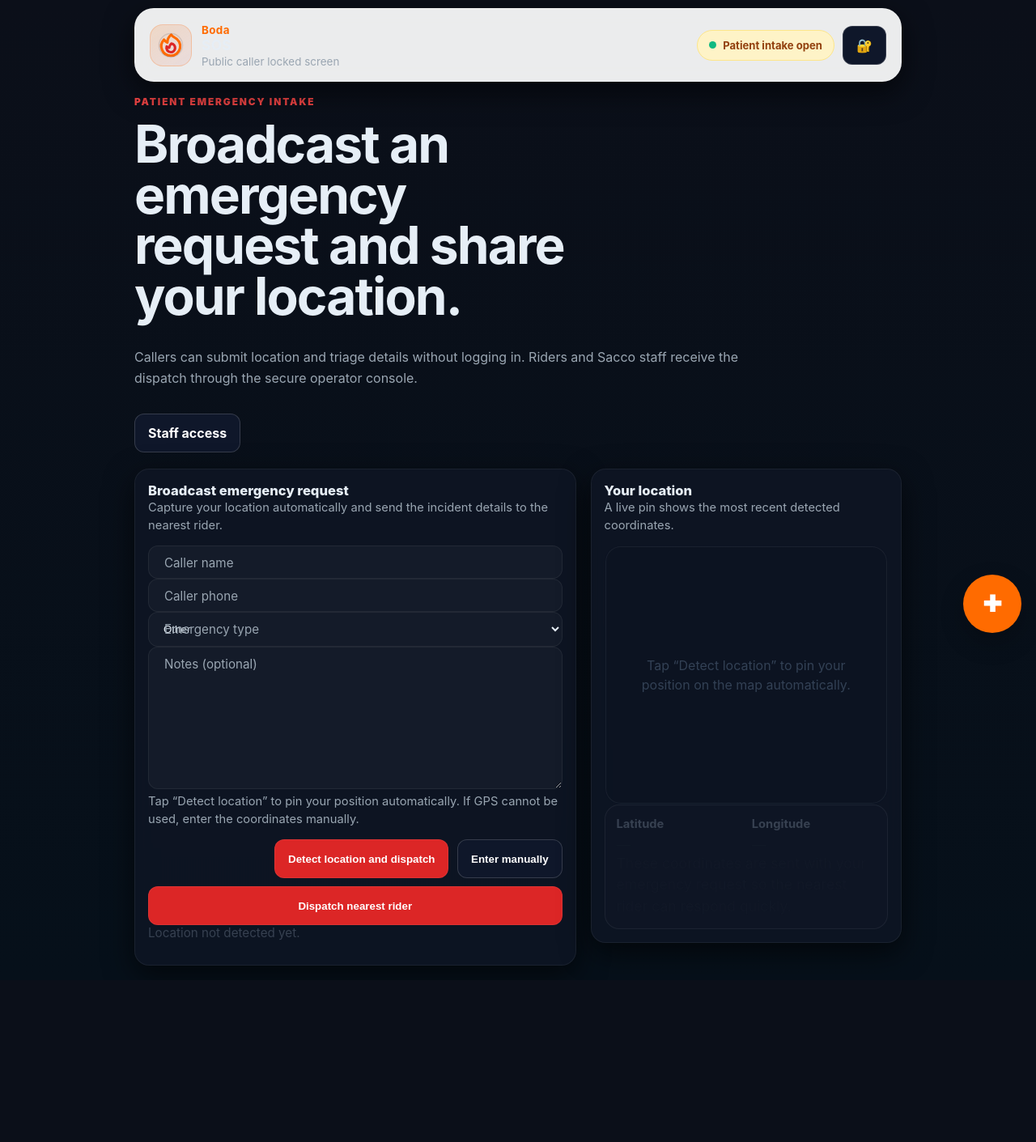
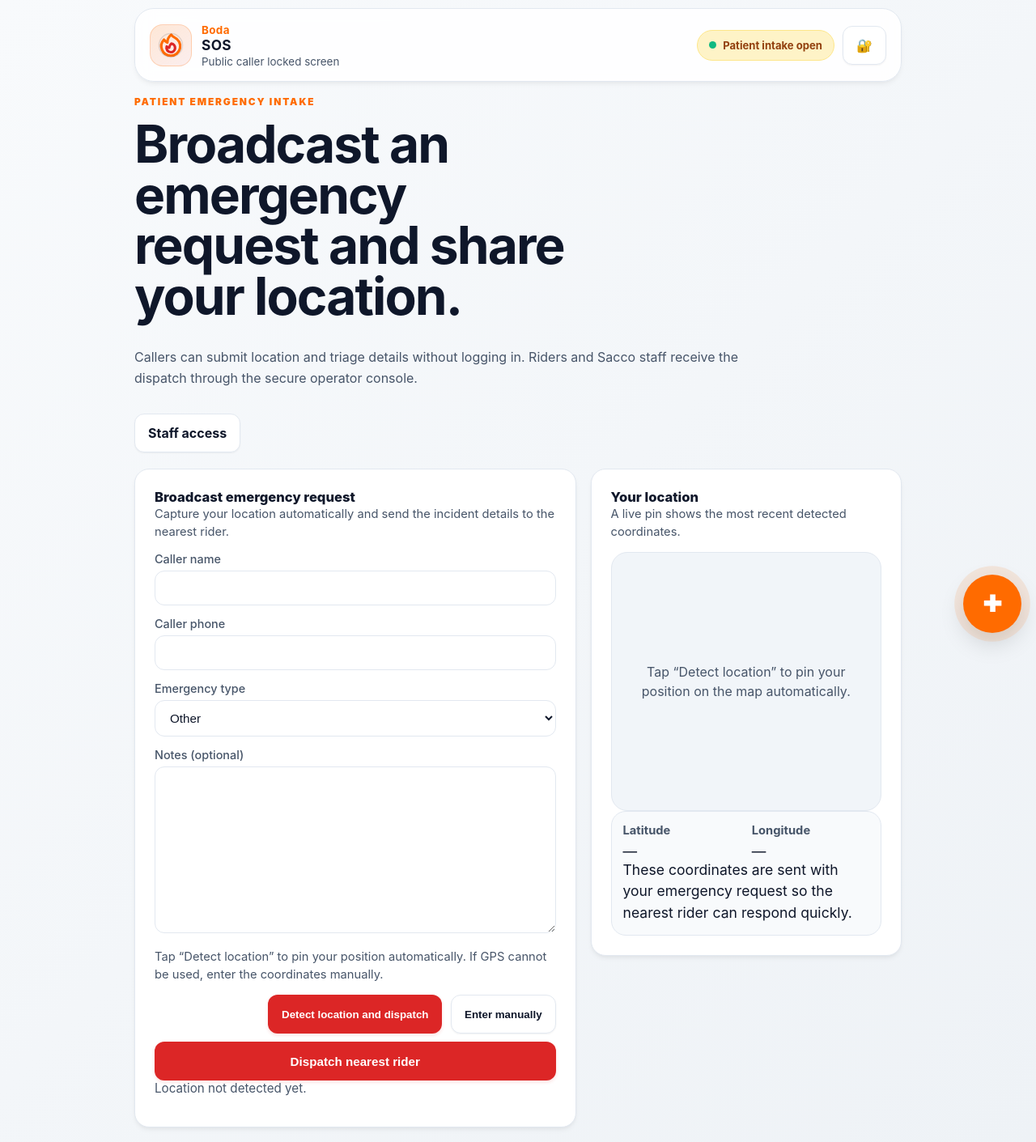
Before and after one commit to theo24-sys/BodaSOS, a Django app: page / in a window 1280 px wide. Shown: the whole page at 81% size. Before the commit the page ends 1193 px from the top, so only its background shows below. Run offline with Django 5.2, Linux system fonts and the light colour scheme.

Commit message:
Initial commit

```diff
--- a/docker-compose.yml
+++ b/docker-compose.yml
@@ -21,6 +21,8 @@ services:
   daphne:
     build: .
     command: daphne -b 0.0.0.0 -p 8000 salamanoda.asgi:application
+    volumes:
+      - .:/app
     ports:
       - "8000:8000"
     environment:
--- a/templates/base.html
+++ b/templates/base.html
@@ -13,8 +13,8 @@
         margin: 0;
         padding: 0;
         font-family: Inter, system-ui, -apple-system, BlinkMacSystemFont, "Segoe UI", sans-serif;
-        background: linear-gradient(180deg, #0B0F19 0%, #06101a 100%);
-        color: #e6eef6;
+        background: linear-gradient(135deg, #F8FAFC 0%, #EEF2F6 100%);
+        color: #0F172A;
         min-height: 100vh;
       }
       a { color: inherit; text-decoration: none; }
--- a/templates/dispatch/base.html
+++ b/templates/dispatch/base.html
@@ -13,18 +13,18 @@
     <link rel="icon" type="image/png" href="{% static 'images/bodasos-icon.png' %}">
     <style>
       :root {
-        color-scheme: dark;
-        --bg: #0B0F19;
-        --surface: rgba(17,24,39,0.6);
-        --card: rgba(17,24,39,0.7);
-        --text: #e6eef6;
-        --muted: #9aa6b2;
-        --border: rgba(255,255,255,0.06);
-        --accent: #EF4444;
-        --warning: #F59E0B;
-        --danger: #dc2626;
-        --success: #10b981;
-        --shadow: 0 12px 36px rgba(0, 0, 0, 0.6);
+        color-scheme: light;
+        --bg: #F8FAFC;
+        --surface: #FFFFFF;
+        --card: #FFFFFF;
+        --text: #0F172A;
+        --muted: #475569;
+        --border: #E2E8F0;
+        --accent: #FF6B00;
+        --warning: #D97706;
+        --danger: #DC2626;
+        --success: #10B981;
+        --shadow: 0 4px 6px -1px rgba(0, 0, 0, 0.05), 0 2px 4px -1px rgba(0, 0, 0, 0.03);
       }
 
       * { box-sizing: border-box; }
@@ -33,16 +33,16 @@
         margin: 0;
         min-height: 100vh;
         font-family: Inter, system-ui, -apple-system, BlinkMacSystemFont, "Segoe UI", sans-serif;
-        background: linear-gradient(180deg, var(--bg) 0%, #06101a 100%);
+        background: linear-gradient(135deg, var(--bg) 0%, #EEF2F6 100%);
         color: var(--text);
-        -webkit-font-smoothing:antialiased;
-        -moz-osx-font-smoothing:grayscale;
+        -webkit-font-smoothing: antialiased;
+        -moz-osx-font-smoothing: grayscale;
       }
       a { color: inherit; text-decoration: none; }
       .shell {
         max-width: 980px;
         margin: 0 auto;
-        padding: calc(env(safe-area-inset-top,16px) + 10px) 16px calc(env(safe-area-inset-bottom,16px) + 18px);
+        padding: calc(env(safe-area-inset-top, 16px) + 10px) 16px calc(env(safe-area-inset-bottom, 16px) + 18px);
       }
       .topbar {
         display: flex;
@@ -51,7 +51,7 @@
         gap: 16px;
         padding: 16px 18px;
         margin-bottom: 18px;
-        background: rgba(255, 255, 255, 0.92);
+        background: rgba(255, 255, 255, 0.85);
         border: 1px solid var(--border);
         border-radius: 24px;
         box-shadow: var(--shadow);
@@ -78,6 +78,7 @@
         display: block;
         font-size: 1.08rem;
         letter-spacing: 0.02em;
+        color: var(--text);
       }
       .brand-copy span {
         display: block;
@@ -118,28 +119,35 @@
         align-items: center;
         justify-content: center;
         gap: 8px;
-        border: 1px solid var(--border);
+        border: 1px solid transparent;
         border-radius: 12px;
         padding: 12px 16px;
         min-height: 48px;
-        background: linear-gradient(180deg, var(--accent), #c92b2b);
+        background: linear-gradient(180deg, var(--accent), #E05E00);
         color: #fff;
         font-weight: 700;
         cursor: pointer;
-        transition: transform 120ms cubic-bezier(0.4,0,0.2,1), filter 120ms linear;
+        transition: transform 120ms cubic-bezier(0.4, 0, 0.2, 1), filter 120ms linear;
         will-change: transform;
+        box-shadow: 0 2px 4px rgba(255, 107, 0, 0.15);
       }
       .button:active, button:active, input[type="submit"]:active { transform: scale(0.97); filter: brightness(0.92); }
       .button.secondary {
-        background: #0f172a;
-        border-color: rgba(255,255,255,0.16);
-        color: #ffffff;
+        background: #FFFFFF;
+        border-color: var(--border);
+        color: var(--text);
+        box-shadow: 0 1px 2px rgba(0, 0, 0, 0.05);
+      }
+      .button.secondary:hover {
+        background: #F8FAFC;
+        border-color: #CBD5E1;
       }
       .button.danger,
       button.danger,
       input[type="submit"].danger {
         background: var(--danger);
         color: #ffffff;
+        box-shadow: 0 2px 4px rgba(220, 38, 38, 0.15);
       }
       .install-button {
         background: var(--accent);
@@ -200,6 +208,7 @@
         font-size: clamp(2rem, 5vw, 4.2rem);
         line-height: 0.98;
         letter-spacing: -0.03em;
+        color: var(--text);
         max-width: 13ch;
       }
       .subhead {
@@ -209,11 +218,10 @@
         line-height: 1.65;
       }
       .card {
-        background: rgba(17,24,39,0.7);
-        backdrop-filter: blur(12px);
+        background: var(--card);
         border: 1px solid var(--border);
         border-radius: 18px;
-        padding: 16px;
+        padding: 24px;
         box-shadow: var(--shadow);
       }
       .dashboard-grid {
@@ -237,7 +245,7 @@
         gap: 12px;
         margin-bottom: 14px;
       }
-      .panel-title { margin: 0; font-size: 1.04rem; font-weight: 800; }
+      .panel-title { margin: 0; font-size: 1.04rem; font-weight: 800; color: var(--text); }
       .panel-lead { color: var(--muted); font-size: 0.92rem; line-height: 1.5; }
       .stat-grid {
         display: grid;
@@ -250,55 +258,45 @@
         border-radius: 18px;
         padding: 14px;
       }
-      .stat strong { display: block; font-size: 1.35rem; line-height: 1; margin-bottom: 6px; }
+      .stat strong { display: block; font-size: 1.35rem; line-height: 1; margin-bottom: 6px; color: var(--text); }
       .stat span {
         color: var(--muted);
         font-size: 0.76rem;
         text-transform: uppercase;
         letter-spacing: 0.08em;
       }
-      label { display: block; margin: 10px 0 6px; color: var(--muted); font-size: 0.9rem; }
+      label { display: block; margin: 10px 0 6px; color: var(--muted); font-size: 0.9rem; font-weight: 500; }
       input, select, textarea {
         width: 100%;
         padding: 12px 14px;
         border-radius: 12px;
         border: 1px solid var(--border);
-        background: rgba(255,255,255,0.03);
+        background: #ffffff;
         color: var(--text);
+        font-size: 0.95rem;
+        transition: border-color 0.15s ease, box-shadow 0.15s ease;
       }
-      /* Floating label pattern */
-      .field-group { position: relative; }
+      /* Floating label pattern override for simplicity/cleanliness in light mode */
+      .field-group { position: relative; margin-bottom: 14px; }
       .field-group label {
-        position: absolute;
-        left: 14px;
-        top: 12px;
-        margin: 0;
-        transition: transform 0.18s cubic-bezier(0.4,0,0.2,1), font-size 0.18s cubic-bezier(0.4,0,0.2,1), top 0.18s ease;
-        background: transparent;
-        padding: 0 6px;
-        pointer-events: none;
+        display: block;
+        margin-bottom: 6px;
         color: var(--muted);
-        font-size: 0.95rem;
-      }
-      .field-group:focus-within label,
-      .field-group.filled label {
-        transform: translateY(-20px) scale(0.92);
-        font-size: 0.78rem;
-        top: 6px;
-        color: var(--text);
+        font-size: 0.9rem;
+        font-weight: 500;
       }
       textarea { min-height: 110px; resize: vertical; }
       input:focus, select:focus, textarea:focus {
         outline: none;
-        border-color: rgba(255, 107, 0, 0.7);
-        box-shadow: 0 0 0 3px rgba(255, 107, 0, 0.12);
+        border-color: var(--accent);
+        box-shadow: 0 0 0 3px rgba(255, 107, 0, 0.15);
       }
       .hint { color: var(--muted); font-size: 0.92rem; line-height: 1.5; }
       .split-output {
         margin-top: 14px;
         padding: 12px 14px;
         border-radius: 14px;
-        background: #f9fafb;
+        background: #F8FAFC;
         border: 1px dashed var(--border);
         color: var(--muted);
       }
@@ -306,34 +304,52 @@
         min-height: 420px;
         border-radius: 18px;
         overflow: hidden;
-        background: #f8fafc;
+        background: #F8FAFC;
         border: 1px solid var(--border);
       }
       table { width: 100%; border-collapse: collapse; }
-      th, td { text-align: left; padding: 12px 10px; border-bottom: 1px solid var(--border); vertical-align: top; }
+      th, td { text-align: left; padding: 14px 16px; border-bottom: 1px solid var(--border); vertical-align: middle; }
       th {
+        background: #F8FAFC;
         color: var(--muted);
-        font-size: 0.74rem;
+        font-size: 0.75rem;
         text-transform: uppercase;
-        letter-spacing: 0.09em;
+        letter-spacing: 0.05em;
+        font-weight: 600;
+        border-bottom: 2px solid var(--border);
+      }
+      td {
+        color: #334155;
+        font-size: 0.9rem;
+      }
+      tr:hover td {
+        background: #F8FAFC;
       }
       .badge {
         padding: 6px 10px;
         border-radius: 999px;
-        background: #f3f4f6;
+        background: #F1F5F9;
         display: inline-block;
         white-space: nowrap;
+        font-weight: 600;
+        font-size: 0.8rem;
       }
-      .badge.success { background: #ecfdf5; color: #047857; }
-      .badge.warning { background: #fff7ed; color: #c2410c; }
-      .badge.danger { background: #fef2f2; color: #b91c1c; }
+      .badge.success { background: #ECFDF5; color: #047857; }
+      .badge.warning { background: #FFF7ED; color: #C2410C; }
+      .badge.danger { background: #FEF2F2; color: #B91C1C; }
       .surface {
-        background: var(--surface);
+        background: #F8FAFC;
         border: 1px solid var(--border);
         border-radius: 18px;
         padding: 14px;
       }
       .stack-form p { margin: 0 0 14px; }
+      .stack-form p label {
+        display: block;
+        margin-bottom: 6px;
+        font-weight: 500;
+        color: var(--muted);
+      }
       .inline-actions { display: flex; flex-wrap: wrap; gap: 10px; }
       .mobile-only { display: none; }
       .portal-shell {
--- a/templates/dispatch/home.html
+++ b/templates/dispatch/home.html
@@ -128,21 +128,20 @@
 <style>
   .error-box { border-color: #fca5a5; background: #fef2f2; color: #991b1b; }
   .hidden-field { display: none !important; }
-  .location-note { margin: 18px 0 0; color: #374151; font-size: 0.95rem; }
+  .location-note { margin: 18px 0 0; color: var(--muted); font-size: 0.95rem; }
   .map-panel { margin-top: 0; }
   .map-frame {
     position: relative;
     min-height: 320px;
     border-radius: 20px;
     overflow: hidden;
-    background: rgba(15, 23, 42, 0.04);
-    border: 1px solid rgba(15, 23, 42, 0.08);
-    box-shadow: inset 0 0 0 1px rgba(255,255,255,0.06);
+    background: #F1F5F9;
+    border: 1px solid var(--border);
     display: grid;
     place-items: center;
   }
   .map-hint {
-    color: #334155;
+    color: var(--muted);
     text-align: center;
     padding: 0 22px;
     line-height: 1.5;
@@ -153,8 +152,8 @@
     width: 26px;
     height: 26px;
     border-radius: 50%;
-    background: #ff6b00;
-    box-shadow: 0 0 0 8px rgba(255, 107, 0, 0.14);
+    background: var(--accent);
+    box-shadow: 0 0 0 8px rgba(255, 107, 0, 0.2);
     opacity: 0;
     transition: opacity 180ms ease, transform 180ms ease;
     transform: translate(-50%, -50%) scale(0.9);
@@ -167,13 +166,17 @@
   }
   .manual-fields { margin-top: 20px; }
   .split-grid { display: grid; grid-template-columns: repeat(2, minmax(0, 1fr)); gap: 14px; }
-  .location-summary strong { display: block; margin-bottom: 6px; font-size: 0.92rem; color: #374151; }
-  .location-summary p { margin: 0; color: #111827; font-size: 1.1rem; }
+  .location-summary strong { display: block; margin-bottom: 6px; font-size: 0.92rem; color: var(--muted); }
+  .location-summary p { margin: 0; color: var(--text); font-size: 1.1rem; }
   .hero-actions { display: flex; flex-wrap: wrap; gap: 12px; }
   .hero-actions .button.secondary {
-    background: #0f172a;
-    border-color: rgba(255,255,255,0.16);
-    color: #ffffff;
+    background: #ffffff;
+    border-color: var(--border);
+    color: var(--text);
+  }
+  .hero-actions .button.secondary:hover {
+    background: #f8fafc;
+    border-color: #cbd5e1;
   }
   .app-splash {
     position: fixed;
@@ -181,8 +184,8 @@
     z-index: 1200;
     display: grid;
     place-items: center;
-    background: #111827;
-    color: #f8fafc;
+    background: #F8FAFC;
+    color: var(--text);
     transition: opacity 0.45s ease;
   }
   .app-splash.fade-out {
@@ -193,9 +196,9 @@
     padding: 28px 24px;
     border-radius: 28px;
     text-align: center;
-    background: rgba(255, 255, 255, 0.05);
-    border: 1px solid rgba(255, 255, 255, 0.08);
-    box-shadow: 0 36px 90px rgba(0, 0, 0, 0.28);
+    background: #ffffff;
+    border: 1px solid var(--border);
+    box-shadow: 0 20px 40px rgba(0, 0, 0, 0.05);
   }
   .splash-logo {
     width: 72px;
@@ -206,9 +209,10 @@
     margin: 0 0 10px;
     font-size: clamp(2rem, 5vw, 2.8rem);
     letter-spacing: -0.04em;
+    color: var(--text);
   }
   .splash-copy {
-    color: #cbd5e1;
+    color: var(--muted);
     line-height: 1.7;
     margin-bottom: 22px;
   }
@@ -217,13 +221,21 @@
     height: 72px;
     margin: 0 auto;
     border-radius: 999px;
-    background: rgba(255, 107, 0, 0.18);
+    background: rgba(255, 107, 0, 0.12);
     animation: pulse 2s ease-out infinite;
   }
   @keyframes pulse {
     0% { transform: scale(0.9); opacity: 0.8; }
     70% { transform: scale(1.4); opacity: 0; }
     100% { transform: scale(1.6); opacity: 0; }
+  }
+  #one-tap-emergency {
+    animation: pulse-sos 2s infinite;
+  }
+  @keyframes pulse-sos {
+    0% { box-shadow: 0 0 0 0 rgba(255, 107, 0, 0.4), 0 12px 30px rgba(0,0,0,0.15); }
+    70% { box-shadow: 0 0 0 15px rgba(255, 107, 0, 0), 0 12px 30px rgba(0,0,0,0.15); }
+    100% { box-shadow: 0 0 0 0 rgba(255, 107, 0, 0), 0 12px 30px rgba(0,0,0,0.15); }
   }
   .password-wrap { position: relative; }
   @media (max-width: 980px) {
```
Also changed, not shown: other parts of templates/dispatch/base.html (+11 -18 lines), templates/dispatch/dashboard.html (+21 -4 lines), templates/pwa/patient.html (+4 -4 lines), templates/registration/login.html (+11 -6 lines).
